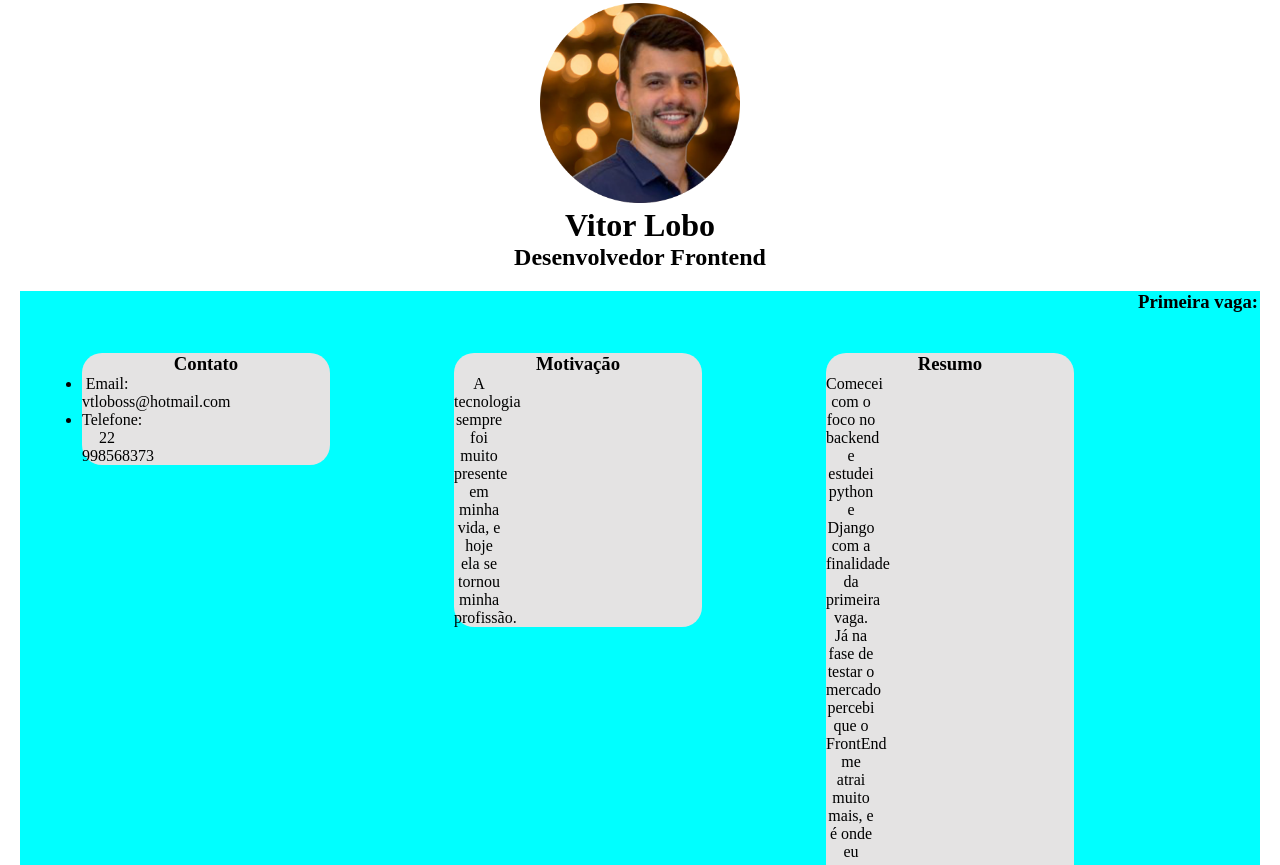
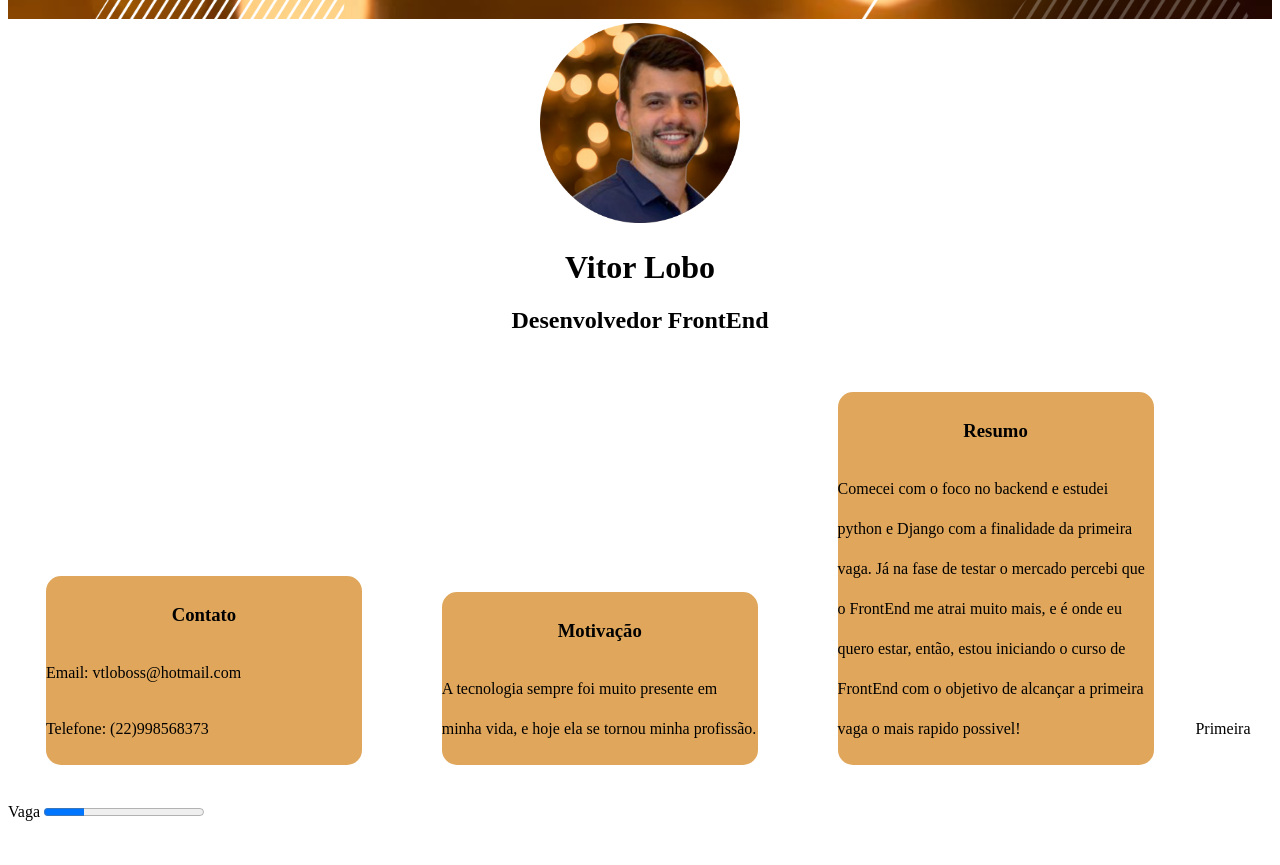
Before and after one commit to Ioboss/projeto2.1, a plain HTML site: page index.html in a window 1280 px wide. Shown: the part 488-1353 px from the top of the page. After the commit the page ends 1317 px from the top, so only its background shows below. Drawn offline with Linux system fonts and the light colour scheme.

Commit message:
Iniciando no bb steps

```diff
--- a/css/style.css
+++ b/css/style.css
@@ -1,37 +1,27 @@
 .topo {
   width: 100%;
+}
+
+.foto {
+  text-align: center;
+}
+.avatar {
+  width: 200px;
 }
 
 .nome {
   text-align: center;
 }
 
-.avatar {
+.conteudo {
+  background-color: rgb(224, 167, 92);
+  margin: 3%;
+  line-height: 40px;
+  border-radius: 15px;
+  display: inline-block;
+  width: 25%;
+}
+
+h3 {
   text-align: center;
 }
-
-.avatar img {
-  width: 200px;
-}
-
-.conteudo {
-  background-color: aqua;
-  margin: 20px;
-}
-
-.box {
-  border-radius: 20px;
-  background: #e4e3e3;
-  margin: 5%;
-  border-radius: 20px;
-  width: 20%;
-  float: left;
-}
-
-.texto {
-  width: 50px;
-}
-
-.progresso {
-  text-align: center;
-}
--- a/index.html
+++ b/index.html
@@ -1,52 +1,47 @@
 <!DOCTYPE html>
-<html lang="pt-BR">
+<html lang="en">
   <head>
     <meta charset="UTF-8" />
     <meta http-equiv="X-UA-Compatible" content="IE=edge" />
     <meta name="viewport" content="width=device-width, initial-scale=1.0" />
-    <title>Minha Página Pessoal</title>
-    <link rel="stylesheet" href="css/reset.css" />
+    <title>Document</title>
     <link rel="stylesheet" href="css/style.css" />
+    >
   </head>
   <body>
-    <img class="topo" src="img/cover.png" alt="" />
-    <div class="avatar">
-      <img src="img/minhaimagem.png" alt="" />
+    <img class="topo" src="img/cover.png" />
+    <div class="foto">
+      <img class="avatar" src="img/minhaimagem.png" />
     </div>
-
     <div class="nome">
       <h1>Vitor Lobo</h1>
-      <h2 class="subtitulo">Desenvolvedor Frontend</h2>
+      <h2>Desenvolvedor FrontEnd</h2>
+    </div>
     <div class="conteudo">
-        <div class="box">
       <h3>Contato</h3>
-          <ul>
-            <li class="texto">Email: vtloboss@hotmail.com</li>
-            <li class="texto">Telefone: 22 998568373</li>
-          </ul>
+
+      <p>Email: vtloboss@hotmail.com</p>
+
+      <p>Telefone: (22)998568373</p>
     </div>
-        <div class="box">
+    <div class="conteudo">
       <h3>Motivação</h3>
       <p class="texto">
         A tecnologia sempre foi muito presente em minha vida, e hoje ela se
         tornou minha profissão.
       </p>
     </div>
-        <div class="box">
+    <div class="conteudo">
       <h3>Resumo</h3>
       <p class="texto">
-            Comecei com o foco no backend e estudei python e Django com a
-            finalidade da primeira vaga. Já na fase de testar o mercado percebi
-            que o FrontEnd me atrai muito mais, e é onde eu quero estar, então,
-            estou iniciando o curso de FrontEnd com o objetivo de alcançar a
-            primeira vaga o mais rapido possivel!
+        Comecei com o foco no backend e estudei python e Django com a finalidade
+        da primeira vaga. Já na fase de testar o mercado percebi que o FrontEnd
+        me atrai muito mais, e é onde eu quero estar, então, estou iniciando o
+        curso de FrontEnd com o objetivo de alcançar a primeira vaga o mais
+        rapido possivel!
       </p>
     </div>
-        <div class="progresso">
-          <h3>Primeira vaga:</h3>
-          <progress value="2.5" max="10"></progress>
-        </div>
-      </div>
-    </div>
+    <label for="vaga">Primeira Vaga </label>
+    <progress id="vaga" value="2.5" max="10"></progress>
   </body>
 </html>
```
Lines whose indentation alone changed are shown as unchanged.
